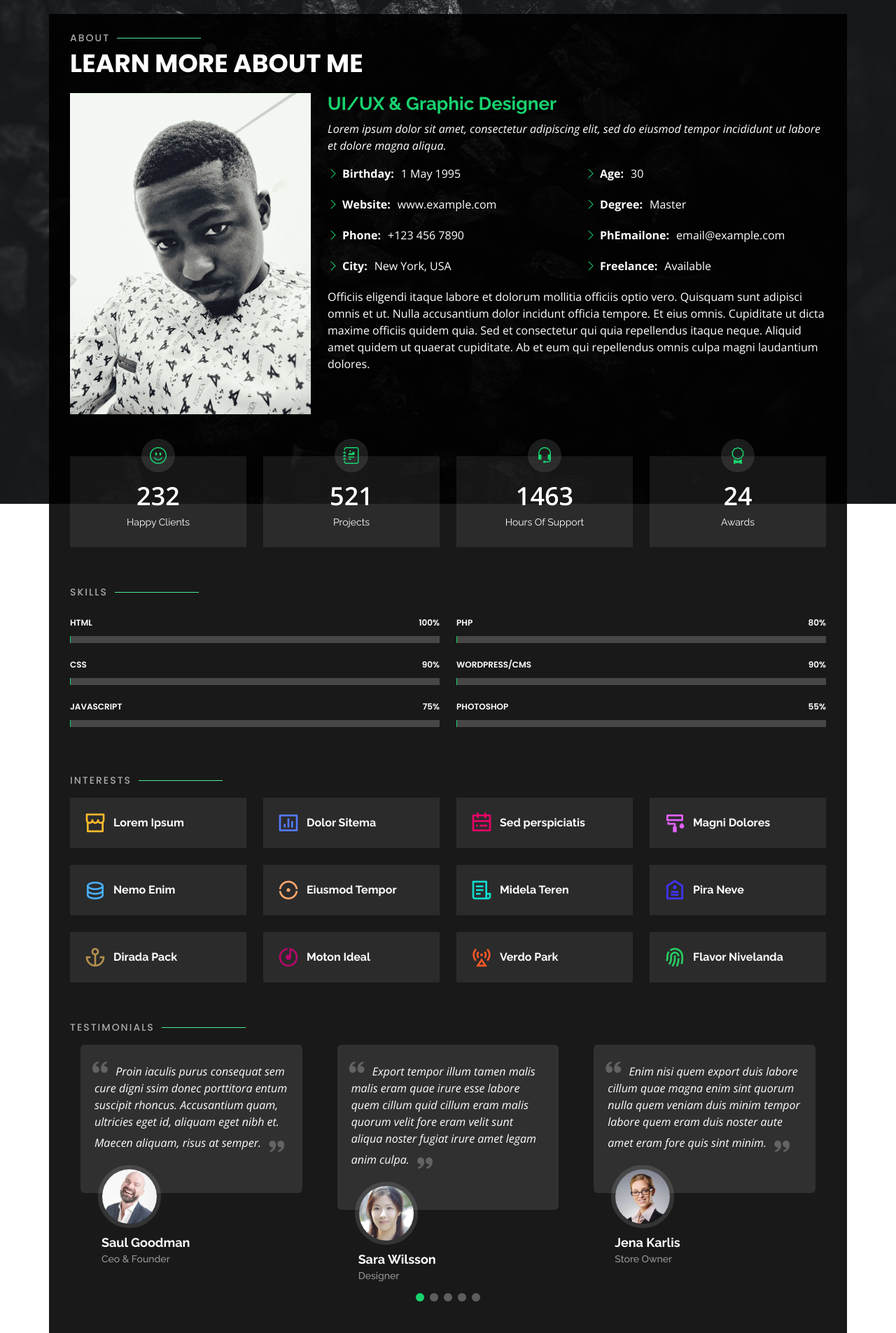
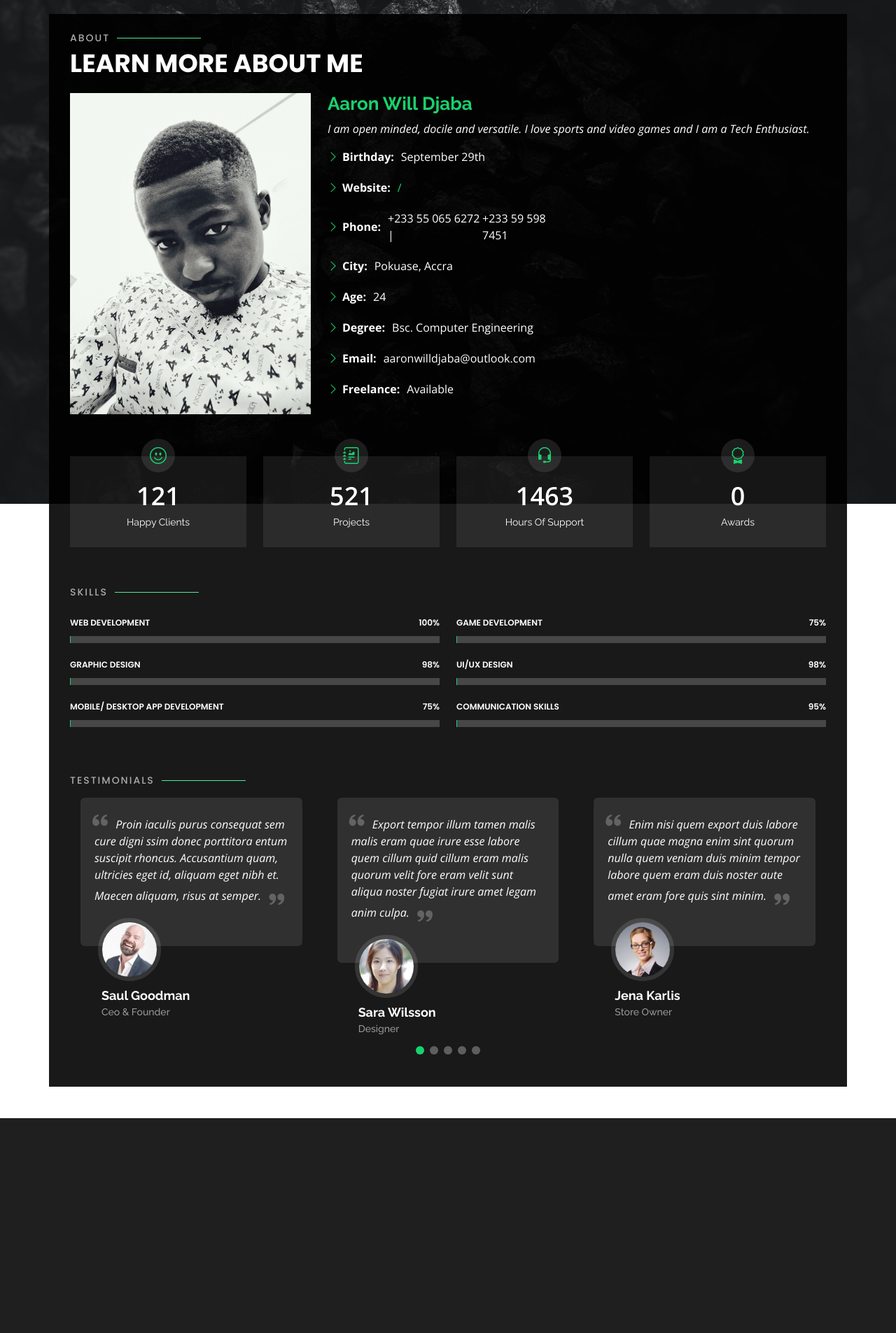
Before and after one commit to kurtiz/portfolio, a CodeIgniter 4 app: the page made by app/Views/home.php in a window 1280 px wide, after a click on "About". Shown: the part 80-1985 px from the top of the page at 70% size. After the commit the page ends 1678 px from the top, so only its background shows below. Run offline with PHP 8.4 and a stand-in for CodeIgniter, Linux system fonts and the light colour scheme; the template is opened without the code that fills it, so the values that code supplies are empty; some libraries are stand-ins or nearby versions.

Commit message:
First touch on about section :zap:

```diff
--- a/app/Views/home.php
+++ b/app/Views/home.php
@@ -89,33 +89,35 @@
                 <img src="<?=base_url();?>/public/img/me.jpg" class="img-fluid" alt="">
             </div>
             <div class="col-lg-8 pt-4 pt-lg-0 content" data-aos="fade-left">
-                <h3>UI/UX &amp; Graphic Designer</h3>
+                <h3>Aaron Will Djaba</h3>
                 <p class="fst-italic">
-                    Lorem ipsum dolor sit amet, consectetur adipiscing elit, sed do eiusmod tempor incididunt ut labore et dolore
-                    magna aliqua.
+                   I am open minded, docile and versatile. I love sports and video games and I am a Tech Enthusiast.
                 </p>
                 <div class="row">
                     <div class="col-lg-6">
                         <ul>
-                            <li><i class="bi bi-chevron-right"></i> <strong>Birthday:</strong> <span>1 May 1995</span></li>
-                            <li><i class="bi bi-chevron-right"></i> <strong>Website:</strong> <span>www.example.com</span></li>
-                            <li><i class="bi bi-chevron-right"></i> <strong>Phone:</strong> <span>+123 456 7890</span></li>
-                            <li><i class="bi bi-chevron-right"></i> <strong>City:</strong> <span>New York, USA</span></li>
-                        </ul>
-                    </div>
-                    <div class="col-lg-6">
-                        <ul>
-                            <li><i class="bi bi-chevron-right"></i> <strong>Age:</strong> <span>30</span></li>
-                            <li><i class="bi bi-chevron-right"></i> <strong>Degree:</strong> <span>Master</span></li>
-                            <li><i class="bi bi-chevron-right"></i> <strong>PhEmailone:</strong> <span>email@example.com</span></li>
+                            <li><i class="bi bi-chevron-right"></i> <strong>Birthday:</strong> <span>September 29th</span></li>
+                            <li><i class="bi bi-chevron-right"></i> <strong>Website:</strong> <span><a href="<?=base_url()?>"><?=base_url()?></a></span></li>
+                            <li><i class="bi bi-chevron-right"></i> <strong>Phone:</strong>
+                                <span>+233 55 065 6272 |</span>
+                                <span> +233 59 598 7451</span>
+                            </li>
+                            <li><i class="bi bi-chevron-right"></i> <strong>City:</strong> <span>Pokuase, Accra</span></li>
+
+                            <li><i class="bi bi-chevron-right"></i> <strong>Age:</strong> <span><?=(int)date("Y") - 1998?></span></li>
+                            <li><i class="bi bi-chevron-right"></i> <strong>Degree:</strong> <span>Bsc. Computer Engineering</span></li>
+                            <li><i class="bi bi-chevron-right"></i> <strong>Email:</strong> <span>aaronwilldjaba@outlook.com</span></li>
                             <li><i class="bi bi-chevron-right"></i> <strong>Freelance:</strong> <span>Available</span></li>
                         </ul>
                     </div>
                 </div>
+                <?php /*
                 <p>
                     Officiis eligendi itaque labore et dolorum mollitia officiis optio vero. Quisquam sunt adipisci omnis et ut. Nulla accusantium dolor incidunt officia tempore. Et eius omnis.
                     Cupiditate ut dicta maxime officiis quidem quia. Sed et consectetur qui quia repellendus itaque neque. Aliquid amet quidem ut quaerat cupiditate. Ab et eum qui repellendus omnis culpa magni laudantium dolores.
                 </p>
+                    */
+                ?>
             </div>
         </div>
 
@@ -129,7 +131,7 @@
             <div class="col-lg-3 col-md-6">
                 <div class="count-box">
                     <i class="bi bi-emoji-smile"></i>
-                    <span data-purecounter-start="0" data-purecounter-end="232" data-purecounter-duration="1" class="purecounter"></span>
+                    <span data-purecounter-start="0" data-purecounter-end="121" data-purecounter-duration="1" class="purecounter"></span>
                     <p>Happy Clients</p>
                 </div>
             </div>
@@ -153,7 +155,7 @@
             <div class="col-lg-3 col-md-6 mt-5 mt-lg-0">
                 <div class="count-box">
                     <i class="bi bi-award"></i>
-                    <span data-purecounter-start="0" data-purecounter-end="24" data-purecounter-duration="1" class="purecounter"></span>
+                    <span data-purecounter-start="0" data-purecounter-end="0" data-purecounter-duration="1" class="purecounter"></span>
                     <p>Awards</p>
                 </div>
             </div>
@@ -174,21 +176,21 @@
             <div class="col-lg-6">
 
                 <div class="progress">
-                    <span class="skill">HTML <i class="val">100%</i></span>
+                    <span class="skill">Web Development <i class="val">100%</i></span>
                     <div class="progress-bar-wrap">
                         <div class="progress-bar" role="progressbar" aria-valuenow="100" aria-valuemin="0" aria-valuemax="100"></div>
                     </div>
                 </div>
 
                 <div class="progress">
-                    <span class="skill">CSS <i class="val">90%</i></span>
+                    <span class="skill">Graphic Design<i class="val">98%</i></span>
                     <div class="progress-bar-wrap">
-                        <div class="progress-bar" role="progressbar" aria-valuenow="90" aria-valuemin="0" aria-valuemax="100"></div>
+                        <div class="progress-bar" role="progressbar" aria-valuenow="98" aria-valuemin="0" aria-valuemax="100"></div>
                     </div>
                 </div>
 
                 <div class="progress">
-                    <span class="skill">JavaScript <i class="val">75%</i></span>
+                    <span class="skill">Mobile/ Desktop App Development<i class="val">75%</i></span>
                     <div class="progress-bar-wrap">
                         <div class="progress-bar" role="progressbar" aria-valuenow="75" aria-valuemin="0" aria-valuemax="100"></div>
                     </div>
@@ -199,23 +201,23 @@
             <div class="col-lg-6">
 
                 <div class="progress">
-                    <span class="skill">PHP <i class="val">80%</i></span>
+                    <span class="skill">Game Development<i class="val">75%</i></span>
                     <div class="progress-bar-wrap">
-                        <div class="progress-bar" role="progressbar" aria-valuenow="80" aria-valuemin="0" aria-valuemax="100"></div>
+                        <div class="progress-bar" role="progressbar" aria-valuenow="75" aria-valuemin="0" aria-valuemax="100"></div>
                     </div>
                 </div>
 
                 <div class="progress">
-                    <span class="skill">WordPress/CMS <i class="val">90%</i></span>
+                    <span class="skill">UI/UX Design<i class="val">98%</i></span>
                     <div class="progress-bar-wrap">
-                        <div class="progress-bar" role="progressbar" aria-valuenow="90" aria-valuemin="0" aria-valuemax="100"></div>
+                        <div class="progress-bar" role="progressbar" aria-valuenow="98" aria-valuemin="0" aria-valuemax="100"></div>
                     </div>
                 </div>
 
                 <div class="progress">
-                    <span class="skill">Photoshop <i class="val">55%</i></span>
+                    <span class="skill">Communication Skills<i class="val">95%</i></span>
                     <div class="progress-bar-wrap">
-                        <div class="progress-bar" role="progressbar" aria-valuenow="55" aria-valuemin="0" aria-valuemax="100"></div>
+                        <div class="progress-bar" role="progressbar" aria-valuenow="95" aria-valuemin="0" aria-valuemax="100"></div>
                     </div>
                 </div>
 
@@ -224,7 +226,7 @@
         </div>
 
     </div><!-- End Skills -->
-
+<?php /*
     <!-- ======= Interests ======= -->
     <div class="interests container">
 
@@ -308,7 +310,8 @@
         </div>
 
     </div><!-- End Interests -->
-
+*/
+ ?>
     <!-- ======= Testimonials ======= -->
     <div class="testimonials container">
 
```
